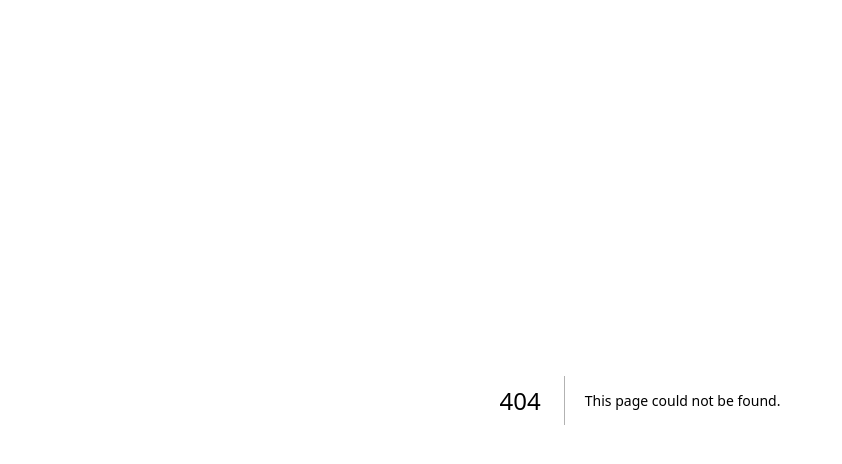
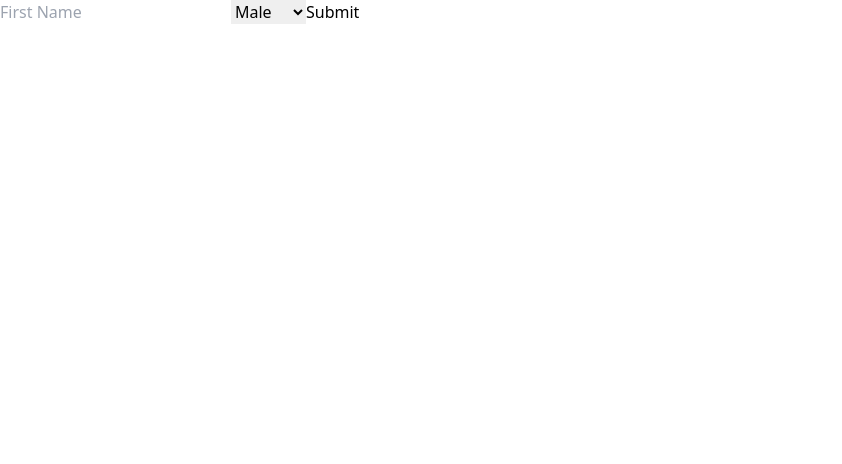
Before and after one commit to fischerafael/challenges, a Next.js app: page /hook-form in a window 1280 px wide. Before the commit this address had no page. Shown: the top 464 px of the page, without its empty margins (0-842 px from the left). Built offline with nearby package versions, Linux system fonts and the light colour scheme.

Commit message:
feat: using react hook form

```diff
--- /dev/null
+++ b/client/pages/HookForm/index.tsx
@@ -0,0 +1,28 @@
+import { SubmitHandler, useForm } from "react-hook-form";
+
+interface IForm {
+  firstName: string;
+  gender: "male" | "female" | "other";
+}
+
+export const HookForm = () => {
+  const { register, handleSubmit } = useForm<IForm>();
+
+  const onSubmit: SubmitHandler<IForm> = (data) => {
+    console.log("dados", data);
+  };
+
+  return (
+    <div>
+      <form onSubmit={handleSubmit(onSubmit)}>
+        <input placeholder="First Name" {...register("firstName")} />
+        <select placeholder="Gender" {...register("gender")}>
+          <option value="male">Male</option>
+          <option value="female">Female</option>
+          <option value="other">Other</option>
+        </select>
+        <button type="submit">Submit</button>
+      </form>
+    </div>
+  );
+};
--- a/package.json
+++ b/package.json
@@ -19,6 +19,7 @@
     "postcss": "8.4.31",
     "react": "18.2.0",
     "react-dom": "18.2.0",
+    "react-hook-form": "^7.48.2",
     "tailwindcss": "3.3.3",
     "typescript": "5.2.2"
   }
--- /dev/null
+++ b/pages/hook-form/index.tsx
@@ -0,0 +1,7 @@
+import { HookForm } from "@/client/pages/HookForm";
+
+const index = () => {
+  return <HookForm />;
+};
+
+export default index;
```
Also changed, not shown: 1 other file (tests, documents, lock files or other folders).
